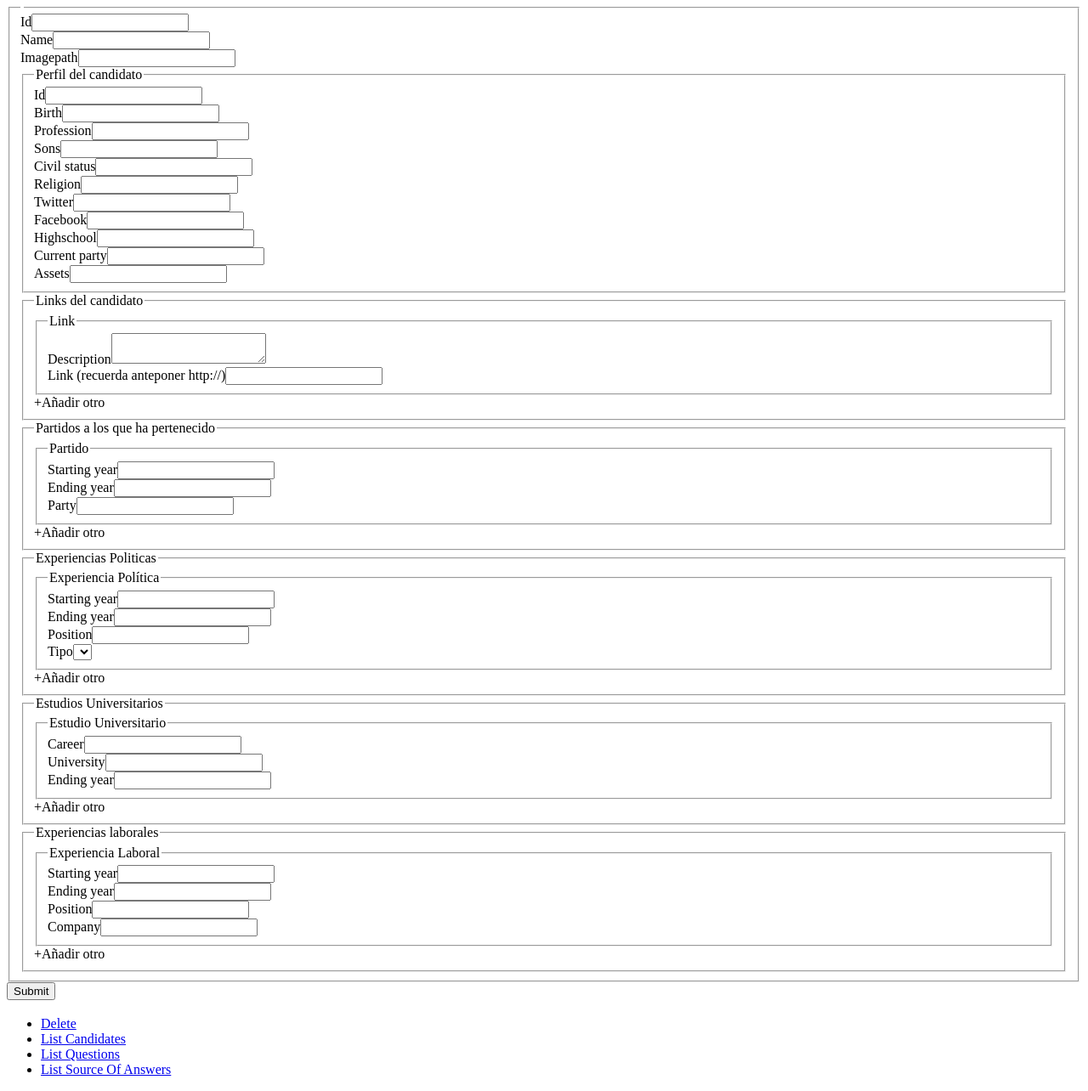
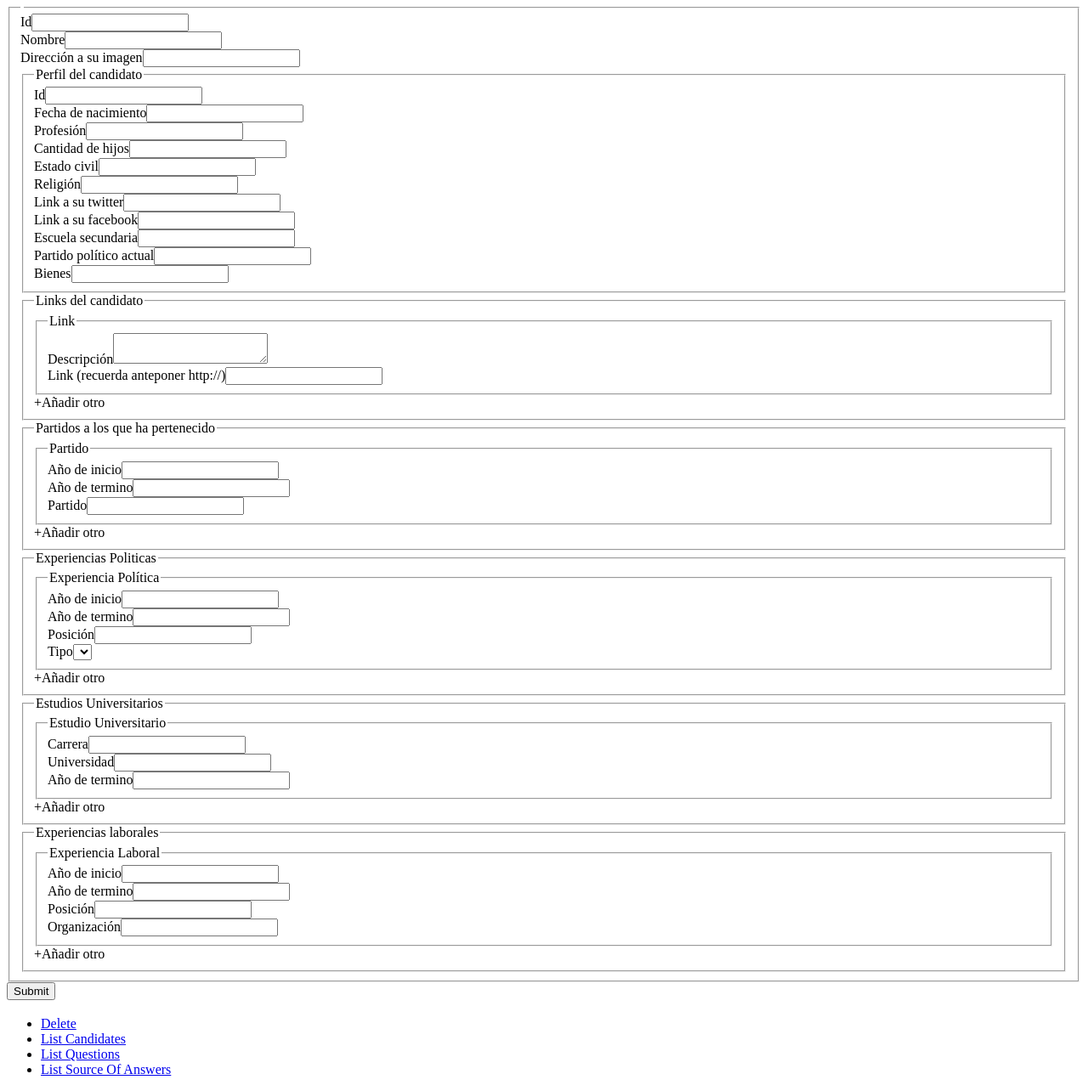
Before and after one commit to lfalvarez/votainteligente.com.ar, a CakePHP app: the page made by app/views/candidates/admin_edit.ctp in a window 1280 px wide. Shown: the whole page at 85% size. Run offline with PHP 8.4 and a stand-in for CakePHP, Linux system fonts and the light colour scheme; the template is opened without the code that fills it, so the values that code supplies are empty; form fields are guessed from the names that the template uses; some libraries are stand-ins or nearby versions.

Commit message:
Adds Feature: Translation to spanish of the addition and edition of a candidate
Change-Id: I040cd4fce68f46f02cb1eb79008844a63aa3c51d

```diff
--- a/app/views/candidates/admin_edit.ctp
+++ b/app/views/candidates/admin_edit.ctp
@@ -5,24 +5,24 @@
 		<legend><?php __('Admin Edit Candidate'); ?></legend>
 	<?php
 		echo $this->Form->input('id');
-		echo $this->Form->input('name');
-		echo $this->Form->input('imagepath');
+		echo $this->Form->input('name',array('label'=>'Nombre'));
+		echo $this->Form->input('imagepath',array('label'=>'Dirección a su imagen'));
 
 	?>
 		<fieldset>
 		    <legend>Perfil del candidato</legend>
 		    <?php
 		    echo $this->Form->input('CandidateProfile.id');
-		    echo $this->Form->input('CandidateProfile.birth',array('minYear'=>1900));
-		    echo $this->Form->input('CandidateProfile.profession');
-		    echo $this->Form->input('CandidateProfile.sons');
-		    echo $this->Form->input('CandidateProfile.civil_status');
-		    echo $this->Form->input('CandidateProfile.religion');
-		    echo $this->Form->input('CandidateProfile.twitter');
-		    echo $this->Form->input('CandidateProfile.facebook');
-		    echo $this->Form->input('CandidateProfile.highschool');
-		    echo $this->Form->input('CandidateProfile.current_party');
-		    echo $this->Form->input('CandidateProfile.assets');
+		    echo $this->Form->input('CandidateProfile.birth',array('minYear'=>1900, 'label'=>'Fecha de nacimiento'));
+		    echo $this->Form->input('CandidateProfile.profession',array('label'=>'Profesión'));
+		    echo $this->Form->input('CandidateProfile.sons',array('label'=>'Cantidad de hijos'));
+		    echo $this->Form->input('CandidateProfile.civil_status',array('label'=>'Estado civil'));
+		    echo $this->Form->input('CandidateProfile.religion',array('label'=>'Religión'));
+		    echo $this->Form->input('CandidateProfile.twitter',array('label'=>'Link a su twitter'));
+		    echo $this->Form->input('CandidateProfile.facebook',array('label'=>'Link a su facebook'));
+		    echo $this->Form->input('CandidateProfile.highschool',array('label'=>'Escuela secundaria'));
+		    echo $this->Form->input('CandidateProfile.current_party',array('label'=>'Partido político actual'));
+		    echo $this->Form->input('CandidateProfile.assets',array('label'=>'Bienes'));
 		    ?>
 		</fieldset>
 		<fieldset>
@@ -33,7 +33,7 @@
 			<fieldset CandidateLink="0">
 			    <legend>Link</legend>
 			    <?php
-				echo $this->Form->input('CandidateLink.0.description');
+				echo $this->Form->input('CandidateLink.0.description',array('label'=>'Descripción'));
 				echo $this->Form->input('CandidateLink.0.link',array('label'=>'Link (recuerda anteponer http://)'));
 			    ?>
 			</fieldset>
@@ -45,8 +45,8 @@
 				<legend><?php echo $link['description'];?></legend>
 				<?php
 				    echo $this->Form->input('CandidateLink.'.$link['id'].'.id',array('value'=>$link['id']));
-				    echo $this->Form->input('CandidateLink.'.$link['id'].'.description',array('value'=>$link['description']));
-				    echo $this->Form->input('CandidateLink.'.$link['id'].'.link',array('value'=>$link['link']),array('label'=>'Link (recuerda anteponer http://)'));
+				    echo $this->Form->input('CandidateLink.'.$link['id'].'.description',array('value'=>$link['description'],'label'=>'Descripción'));
+				    echo $this->Form->input('CandidateLink.'.$link['id'].'.link',array('value'=>$link['link'],'label'=>'Link (recuerda anteponer http://)'));
 				?>
 			    </fieldset>
 			    <?php
@@ -62,9 +62,9 @@
 			<fieldset CandidateParty="0">
 			    <legend>Partido</legend>
 			    <?php
-			    echo $this->Form->input('CandidateParty.0.starting_year');
-			    echo $this->Form->input('CandidateParty.0.ending_year');
-			    echo $this->Form->input('CandidateParty.0.party');
+			    echo $this->Form->input('CandidateParty.0.starting_year',array('label'=>'Año de inicio'));
+			    echo $this->Form->input('CandidateParty.0.ending_year',array('label'=>'Año de termino'));
+			    echo $this->Form->input('CandidateParty.0.party',array('label'=>'Partido'));
 			    ?>
 			</fieldset>
 		    <?php
@@ -75,9 +75,9 @@
 			<legend><?php echo $party['party'];?></legend>
 			<?php
 			echo $this->Form->input('CandidateParty.'.$party['id'].'.id',array('value'=>$party['id']));
-			echo $this->Form->input('CandidateParty.'.$party['id'].'.starting_year',array('value'=>$party['starting_year']));
-			echo $this->Form->input('CandidateParty.'.$party['id'].'.ending_year',array('value'=>$party['ending_year']));
-			echo $this->Form->input('CandidateParty.'.$party['id'].'.party',array('value'=>$party['party']));
+			echo $this->Form->input('CandidateParty.'.$party['id'].'.starting_year',array('value'=>$party['starting_year'],'label'=>'Año de inicio'));
+			echo $this->Form->input('CandidateParty.'.$party['id'].'.ending_year',array('value'=>$party['ending_year'],'label'=>'Año de termino'));
+			echo $this->Form->input('CandidateParty.'.$party['id'].'.party',array('value'=>$party['party'],'label'=>'Partido político'));
 			?>
 		    </fieldset>
 		    <?php
@@ -93,9 +93,9 @@
 			<fieldset CandidatePoliticalExperience="0">
 			    <legend>Experiencia Política</legend>
 			    <?php
-				echo $this->Form->input('CandidatePoliticalExperience.0.starting_year');
-				echo $this->Form->input('CandidatePoliticalExperience.0.ending_year');
-				echo $this->Form->input('CandidatePoliticalExperience.0.position');
+				echo $this->Form->input('CandidatePoliticalExperience.0.starting_year',array('label'=>'Año de inicio'));
+				echo $this->Form->input('CandidatePoliticalExperience.0.ending_year',array('label'=>'Año de termino'));
+				echo $this->Form->input('CandidatePoliticalExperience.0.position',array('label'=>'Posición'));
 				echo $this->Form->input('CandidatePoliticalExperience.0.type',
 				    array(
 					'type'=>'select',
@@ -114,9 +114,9 @@
 			<legend><?php echo $experience['position'];?></legend>
 			<?php
 			    echo $this->Form->input('CandidatePoliticalExperience.'.$experience['id'].'.id',array('value'=>$experience['id']));
-			    echo $this->Form->input('CandidatePoliticalExperience.'.$experience['id'].'.starting_year',array('value'=>$experience['starting_year']));
-			    echo $this->Form->input('CandidatePoliticalExperience.'.$experience['id'].'.ending_year',array('value'=>$experience['ending_year']));
-			    echo $this->Form->input('CandidatePoliticalExperience.'.$experience['id'].'.position',array('value'=>$experience['position']));
+			    echo $this->Form->input('CandidatePoliticalExperience.'.$experience['id'].'.starting_year',array('value'=>$experience['starting_year'],'label'=>'Año de inicio'));
+			    echo $this->Form->input('CandidatePoliticalExperience.'.$experience['id'].'.ending_year',array('value'=>$experience['ending_year'],'label'=>'Año de termino'));
+			    echo $this->Form->input('CandidatePoliticalExperience.'.$experience['id'].'.position',array('value'=>$experience['position'],'label'=>'Posición'));
 			    echo $this->Form->input('CandidatePoliticalExperience.'.$experience['id'].'.type',
 				    array(
 					'type'=>'select',
@@ -141,9 +141,9 @@
 			<fieldset CandidateUniversityStudy="0">
 			    <legend>Estudio Universitario</legend>
 			    <?php
-				echo $this->Form->input('CandidateUniversityStudy.0.career');
-				echo $this->Form->input('CandidateUniversityStudy.0.university');
-				echo $this->Form->input('CandidateUniversityStudy.0.ending_year');
+				echo $this->Form->input('CandidateUniversityStudy.0.career',array('label'=>'Carrera'));
+				echo $this->Form->input('CandidateUniversityStudy.0.university',array('label'=>'Universidad'));
+				echo $this->Form->input('CandidateUniversityStudy.0.ending_year',array('label'=>'Año de termino'));
 			    ?>
 			</fieldset>
 			<?php
@@ -154,9 +154,9 @@
 			    <legend><?php echo $study['career'];?></legend>
 			    <?php
 				echo $this->Form->input('CandidateUniversityStudy.'.$study['id'].'.id',array('value'=>$study['id']));
-				echo $this->Form->input('CandidateUniversityStudy.'.$study['id'].'.career',array('value'=>$study['career']));
-				echo $this->Form->input('CandidateUniversityStudy.'.$study['id'].'.university',array('value'=>$study['university']));
-				echo $this->Form->input('CandidateUniversityStudy.'.$study['id'].'.ending_year',array('value'=>$study['ending_year']));
+				echo $this->Form->input('CandidateUniversityStudy.'.$study['id'].'.career',array('value'=>$study['career'],'label'=>'Carrera'));
+				echo $this->Form->input('CandidateUniversityStudy.'.$study['id'].'.university',array('value'=>$study['university'],'label'=>'Universidad'));
+				echo $this->Form->input('CandidateUniversityStudy.'.$study['id'].'.ending_year',array('value'=>$study['ending_year'],'label'=>'Año de finalización'));
 			    ?>
 			</fieldset>
 		    <?php
@@ -172,10 +172,10 @@
 			    <fieldset CandidateWorkExperience="0">
 				<legend>Experiencia Laboral</legend>
 				<?php
-				    echo $this->Form->input('CandidateWorkExperience.0.starting_year');
-				    echo $this->Form->input('CandidateWorkExperience.0.ending_year');
-				    echo $this->Form->input('CandidateWorkExperience.0.position');
-				    echo $this->Form->input('CandidateWorkExperience.0.company');
+				    echo $this->Form->input('CandidateWorkExperience.0.starting_year',array('label'=>'Año de inicio'));
+				    echo $this->Form->input('CandidateWorkExperience.0.ending_year',array('label'=>'Año de termino'));
+				    echo $this->Form->input('CandidateWorkExperience.0.position',array('label'=>'Posición'));
+				    echo $this->Form->input('CandidateWorkExperience.0.company',array('label'=>'Organización'));
 				?>
 			    </fieldset>
 			    <?php
@@ -186,10 +186,10 @@
 			    <legend><?php echo $experience['company'];?></legend>
 			    <?php
 				echo $this->Form->input('CandidateWorkExperience.'.$experience['id'].'.id',array('value'=>$experience['id']));
-				echo $this->Form->input('CandidateWorkExperience.'.$experience['id'].'.starting_year',array('value'=>$experience['starting_year']));
-				echo $this->Form->input('CandidateWorkExperience.'.$experience['id'].'.ending_year',array('value'=>$experience['ending_year']));
-				echo $this->Form->input('CandidateWorkExperience.'.$experience['id'].'.position',array('value'=>$experience['position']));
-				echo $this->Form->input('CandidateWorkExperience.'.$experience['id'].'.company',array('value'=>$experience['company']));
+				echo $this->Form->input('CandidateWorkExperience.'.$experience['id'].'.starting_year',array('value'=>$experience['starting_year'],'label'=>'Año de inicio'));
+				echo $this->Form->input('CandidateWorkExperience.'.$experience['id'].'.ending_year',array('value'=>$experience['ending_year'],'label'=>'Año de termino'));
+				echo $this->Form->input('CandidateWorkExperience.'.$experience['id'].'.position',array('value'=>$experience['position'],'label'=>'Posición'));
+				echo $this->Form->input('CandidateWorkExperience.'.$experience['id'].'.company',array('value'=>$experience['company'],'label'=>'Organización'));
 			    ?>
 			</fieldset>
 		    <?php
--- a/app/views/candidates/admin_index.ctp
+++ b/app/views/candidates/admin_index.ctp
@@ -2,7 +2,6 @@
 	<h2><?php __('Candidates');?></h2>
 	<table cellpadding="0" cellspacing="0">
 	<tr>
-			<th><?php echo $this->Paginator->sort('id');?></th>
 			<th><?php echo $this->Paginator->sort('name');?></th>
 			<th>Imagen</th>
 			<th class="actions"><?php __('Actions');?></th>
@@ -16,7 +15,6 @@
 		}
 	?>
 	<tr<?php echo $class;?>>
-		<td><?php echo $candidate['Candidate']['id']; ?>&nbsp;</td>
 		<td><?php echo $candidate['Candidate']['name']; ?>&nbsp;</td>
 		<td><?php echo $this->Html->image($candidate['Candidate']['imagepath'],array('width'=>100)); ?>&nbsp;</td>
 		<td class="actions">
```
Also changed, not shown: app/views/candidates/admin_add.ctp (+26 -26 lines).
